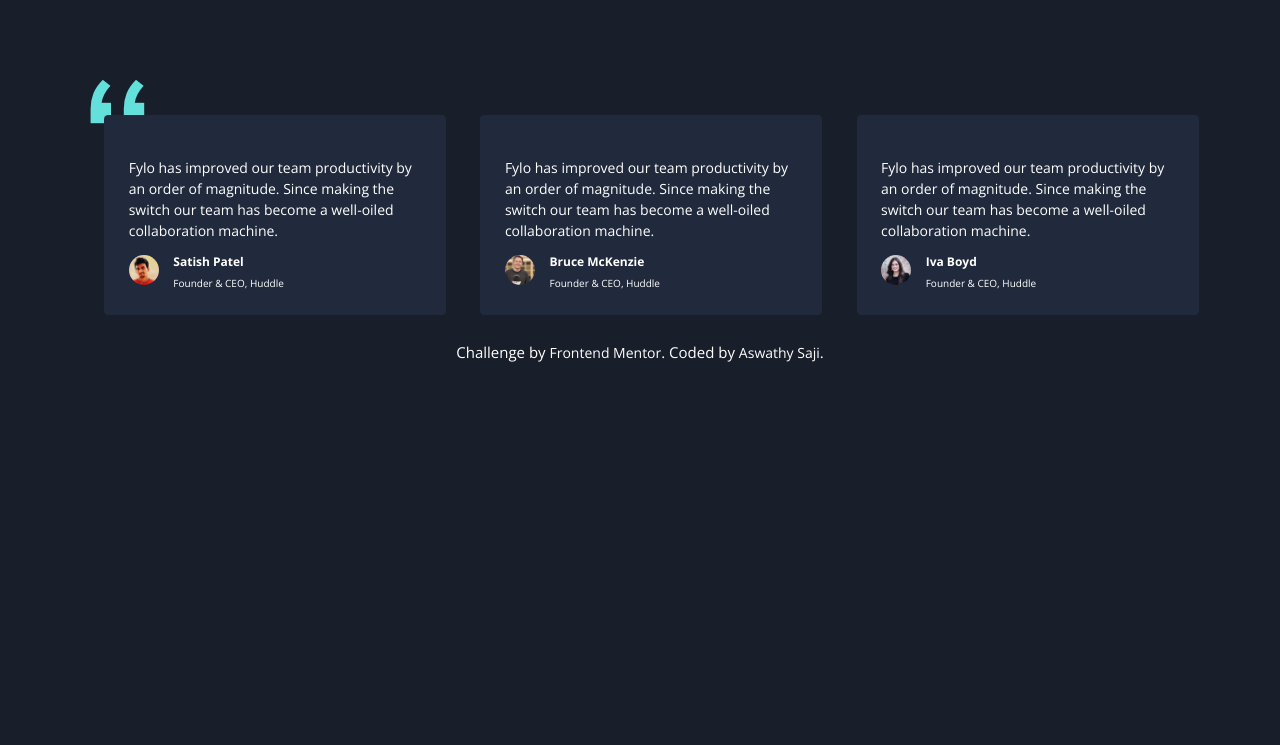
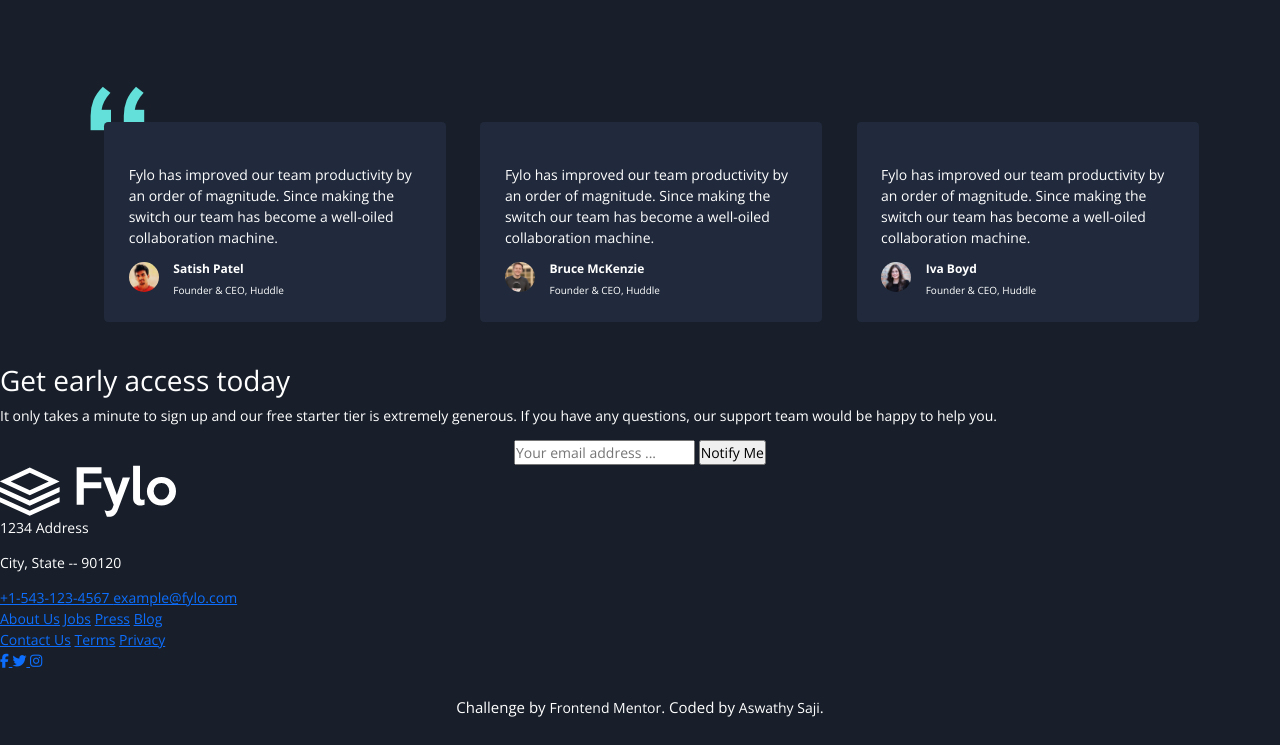
Before and after one commit to aswathysaji/Fylo-Landing-page-with-dark-theme, a plain HTML site: page index.html in a window 1280 px wide. Shown: the part 1814-2559 px from the top of the page. Before the commit the page ends 2203 px from the top, so only its background shows below. Drawn offline with nearby package versions, Linux system fonts and the light colour scheme.

Commit message:
Update index.html

```diff
--- a/index.html
+++ b/index.html
@@ -11,9 +11,10 @@
   <link rel="stylesheet" href="style.css">
   <link rel="preconnect" href="https://fonts.gstatic.com">
   <link href="https://fonts.googleapis.com/css2?family=Open+Sans:wght@400;700&family=Raleway:wght@400;700&display=swap" rel="stylesheet">
+  <script src="https://kit.fontawesome.com/97124b44f5.js" crossorigin="anonymous"></script>
 </head>
 <body>
-    <nav class="navbar navbar-light pt-5">
+    <nav class="navbar navbar-light">
       <div class="container">
         <a class="navbar-brand" href="#">
           <img src="images/logo.svg" alt="logo">
@@ -49,15 +50,15 @@
         </div>
       </div>
   </div>
-  <div class="container">
-    <div class="row justify-content-evenly ">
+  <div class="container mt-5">
+    <div class="row justify-content-evenly">
       <div class="col-lg-6 text-center advantages">
         <img src="images/icon-access-anywhere.svg" alt="adv">
         <h5>Access your files, anywhere</h5>
         <p>The ability to use a smartphone, tablet, or computer to access your account means your
           files follow you everywhere.</p>
       </div>
-      <div class="col-lg-6 text-center mt-5 advantages-1">
+      <div class="col-lg-6 text-center advantages-1">
         <img src="images/icon-security.svg" alt="adv">
         <h5>Security you can trust</h5>
         <p>2-factor authentication and user-controlled encryption are just a couple of the security
@@ -67,14 +68,14 @@
     </div>
     <div class="row justify-content-evenly">
       <div class="col-lg-6 text-center advantages">
-        <img src="images/icon-collaboration.svg" alt="">
+        <img src="images/icon-collaboration.svg" alt="advantages">
         <h5>Real-time collaboration</h5>
         <p>Securely share files and folders with friends, family and colleagues for live collaboration.
           No email attachments required.
         </p>
       </div>
       <div class="col-lg-6 text-center advantages">
-        <img src="images/icon-any-file.svg" alt="advantages">
+        <img src="images/icon-any-file.svg" alt="">
         <h5>Store any type of file</h5>
         <p>Whether you're sharing holidays photos or work documents, Fylo has you covered allowing for all
           file types to be securely stored and shared.
@@ -155,6 +156,63 @@
       </div>
     </div>
   </div>
+  <section class="sign-up mt-5" id="sign-up">
+    <div class="sign-up-card">
+      <h2 class="sign-up__heading">Get early access today</h2>
+      <p class="sign-up__text">
+        It only takes a minute to sign up and our free starter tier is extremely generous. If you have any
+        questions, our support team would be happy to help you.
+      </p>
+      <div class="text text-center">
+        <form>
+          <input type="email" name="email" id="Email" placeholder="Your email address ..." required>
+          <input type="submit" name="submit" id = "Submit" value = "Notify Me">
+        </form>
+      </div>
+    </div>
+  </section>
+  <div class="footer">
+    <img class="footer__logo" src="images/logo.svg" alt="Fylo logo">
+    <h2 class="sr-only">Location, Contact Info, and Information Links</h2>
+    <div class="location-contact-wrapper">
+      <div class="location">
+        <p>1234 Address</p>
+        <p>City, State -- 90120</p>
+      </div>
+      <div class="contact-info">
+        <a class="contact-info__telephone" href="javascript:void(0)" title="telephone">
+          +1-543-123-4567
+        </a>
+        <a class="contact-info__email" href="javascript:void(0)" title="email">
+          example@fylo.com
+        </a>
+      </div>
+    </div>
+    <div class="bottom-nav">
+      <div class="bottom-nav__1">
+        <a class="bottom-nav__link" href="javascript:void(0)">About Us</a>
+        <a class="bottom-nav__link" href="javascript:void(0)">Jobs</a>
+        <a class="bottom-nav__link" href="javascript:void(0)">Press</a>
+        <a class="bottom-nav__link" href="javascript:void(0)">Blog</a>
+      </div>
+      <div class="bottom-nav__2">
+        <a class="bottom-nav__link" href="javascript:void(0)">Contact Us</a>
+        <a class="bottom-nav__link" href="javascript:void(0)">Terms</a>
+        <a class="bottom-nav__link" href="javascript:void(0)">Privacy</a>
+      </div>
+    </div>
+    <div class="social">
+      <a class="social__link" href="#" title="facebook">
+        <span class="social__icon fab fa-facebook-f"></span>
+      </a>
+      <a class="social__link" href="#" title="twitter">
+        <span class="social__icon fab fa-twitter"></span>
+      </a>
+      <a class="social__link" href="#" title="instagram">
+        <span class="social__icon fab fa-instagram"></span>
+      </a>
+    </div>
+  </div>
   <footer>
     <p class="attribution">
       Challenge by <a href="https://www.frontendmentor.io?ref=challenge" target="_blank">Frontend Mentor</a>.
```
